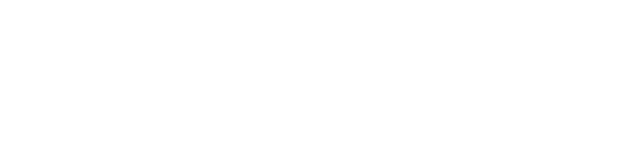
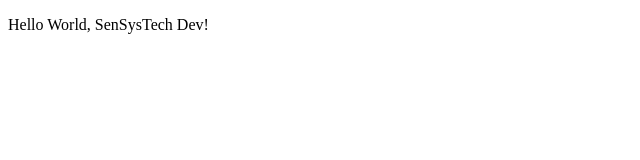
Before and after one commit to MBACKE3062/Git-test, a plain HTML site: page index.html in a window 1280 px wide. Shown: the whole page, without its empty margins (0-640 px from the left). Drawn offline with Linux system fonts and the light colour scheme.

Commit message:
Update index.html

```diff
--- a/index.html
+++ b/index.html
@@ -6,6 +6,6 @@
     <title>Document</title>
 </head>
 <body>
-
+    <p>Hello World, SenSysTech Dev!</p>
 </body>
 </html>
```
